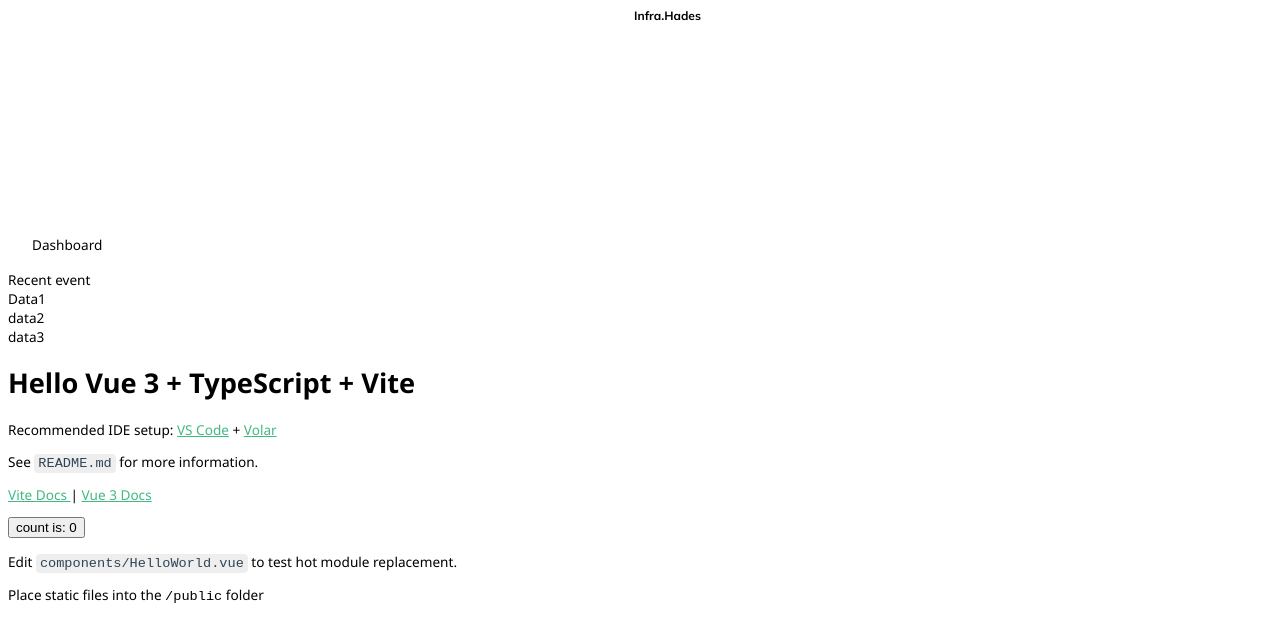
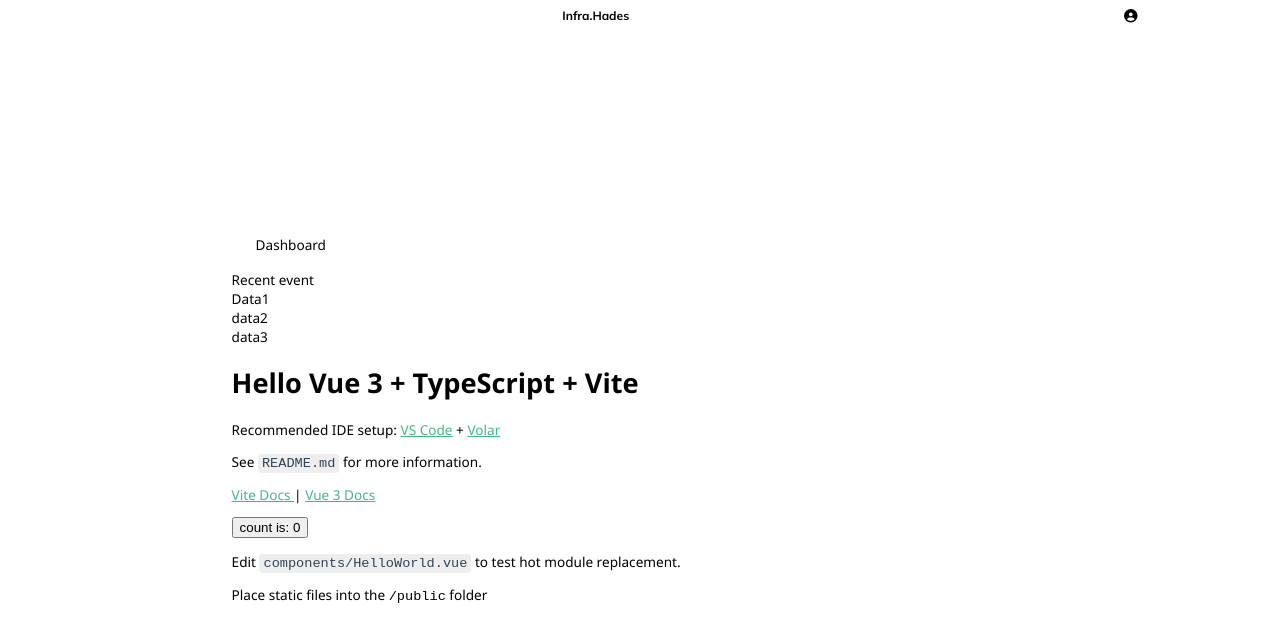
Before and after one commit to touno-io/Infra-hades-app, a Vue app: page / in a window 1280 px wide. Shown: the top 642 px of the page. Built offline with nearby package versions, Linux system fonts and the light colour scheme; what hades would draw is missing.

Commit message:
chore: update dropdown

```diff
--- a/electron/preload/dom.ts
+++ b/electron/preload/dom.ts
@@ -40,7 +40,7 @@ export const createPreloading = (user: Global.UserSetting): { append(): void; re
   const className = `logo-menu`
   oStyle.innerHTML = `
 :root {
-  --system-titleBar-height: 1.65em;
+  --system-titleBar-height: 31px;
   --user-text-color: ${user.textColor};
   --user-background-color: ${user.backgroundColor};
 }
--- a/package.json
+++ b/package.json
@@ -25,6 +25,7 @@
     "@commitlint/cli": "^17.1.2",
     "@commitlint/config-conventional": "^17.1.0",
     "@fortawesome/fontawesome-svg-core": "^6.2.0",
+    "@fortawesome/free-brands-svg-icons": "^6.2.0",
     "@fortawesome/free-regular-svg-icons": "^6.2.0",
     "@fortawesome/free-solid-svg-icons": "^6.2.0",
     "@fortawesome/vue-fontawesome": "^3.0.0-4",
@@ -47,7 +48,7 @@
     "sass": "^1.42.1",
     "sass-loader": "^10.2.0",
     "stylelint": "^14.14.0",
-    "stylelint-config-standard": "^29.0.0",
+    "stylelint-config-recommended-scss": "^7.0.0",
     "typescript": "^4.8.4",
     "vite": "^3.1.4",
     "vite-electron-plugin": "^0.4.6",
@@ -56,7 +57,7 @@
     "vite-plugin-wasm-pack": "^0.1.12",
     "vue": "^3.2.41",
     "vue-router": "^4.1.5",
-    "vue-tsc": "^1.0.8"
+    "vue-tsc": "^1.0.9"
   },
   "lint-staged": {
     "**/*.{js,ts,vue}": "eslint --ignore-path .gitignore",
--- a/src/App.vue
+++ b/src/App.vue
@@ -1,29 +1,181 @@
 <script setup lang="ts">
+import { ref } from 'vue'
 import { ipcRenderer } from 'electron'
+
+const resizable = ref('16em')
 </script>
 
 <template>
   <div class="title">
     <div class="bar d-flex position-relative align-items-stretch">
-      <button class="menu" @click.prevent="ipcRenderer.invoke('open-menu')">
+      <a class="menu d-center-flex" @click.prevent="ipcRenderer.invoke('open-menu')">
         <div class="logo-menu" />
-      </button>
+      </a>
       <div class="logo d-flex align-items-center justify-content-center flex-fill">
         <img src="./assets/logo.svg" height="22" width="22" alt="Infar Hades" />
         <span class="text">Infra.Hades</span>
       </div>
+      <div class="dropdown" tabindex="1">
+        <a class="profile d-center-flex dropdown-btn">
+          <fa icon="fa-solid fa-circle-user" />
+        </a>
+        <ul class="dropdown-menu">
+          <div class="dropdown-triangle" tabindex="1" />
+          <li>
+            <a href="#"><fa icon="fa-brands fa-github" /><span>Sign-In</span></a>
+          </li>
+          <li><hr class="dropdown-divider" /></li>
+          <li><a href="#">Options</a></li>
+          <li><a href="#">About</a></li>
+        </ul>
+      </div>
+      <div class="empty d-flex" style="width: 122px" />
     </div>
   </div>
-  <div class="panel">
-    <RouterView />
+  <div class="panel d-grid">
+    <div class="pane pane1"></div>
+    <div class="resizer" role="presentation"></div>
+    <div class="pane pane2 container-fluid">
+      <RouterView />
+    </div>
   </div>
 </template>
 
 <style lang="scss">
+/* dd container */
+.dropdown {
+  align-items: stretch;
+  display: flex;
+  outline: none;
+
+  --dropdown-background: #232426;
+  --dropdown-border-color: #44454a;
+
+  .dropdown-divider {
+    height: 0;
+    margin: 0.5rem 0;
+    overflow: hidden;
+  }
+
+  hr {
+    margin: 0.7rem 0;
+    color: inherit;
+    background-color: currentcolor;
+    border: 0;
+    opacity: 0.25;
+
+    &:not([size]) {
+      height: 1px;
+    }
+  }
+
+  .dropdown-menu {
+    list-style: none;
+    inset: 0 auto auto auto;
+    position: absolute;
+    background-color: var(--dropdown-background);
+    box-shadow: 0 0.2em 0.6em #0003;
+    z-index: 100000;
+    visibility: hidden;
+    opacity: 0;
+    transition: 0.05s ease-out;
+    border: 1px solid var(--dropdown-border-color);
+    border-radius: 3px;
+    transform: translate(-8.7em, 15px);
+    min-width: 10em;
+    padding: 0.5rem 0;
+
+    a {
+      cursor: pointer;
+      display: block;
+      font-size: 0.7rem;
+      color: var(--user-titlebar-foregound);
+      padding: 0.4em 0 0.4em 2.5em;
+      text-decoration: none;
+      transition: 0.02s ease-out;
+
+      > svg {
+        position: absolute;
+        margin: 0.1em 0 0 -1.3em;
+        font-size: 0.8rem;
+      }
+
+      &:hover {
+        background-color: #eaeaea0f;
+      }
+    }
+  }
+
+  .dropdown-btn {
+    -webkit-app-region: no-drag !important;
+    cursor: pointer;
+    transition: 0.02s ease-out;
+
+    > * {
+      transition: outline 0.1s linear;
+      outline: 0px solid transparent;
+      border-radius: 32px;
+    }
+  }
+
+  &:focus {
+    .dropdown-menu {
+      outline: none;
+      visibility: visible;
+      opacity: 1;
+      transform: translate(-8.7em, 20px);
+    }
+
+    .dropdown-btn {
+      > * {
+        outline-width: 3px;
+        outline-color: #ffffff10;
+      }
+    }
+  }
+
+  .dropdown-triangle {
+    width: 0;
+    height: 0;
+    z-index: 10;
+    border-left: 6px solid transparent;
+    border-right: 6px solid transparent;
+    border-bottom: 6px solid var(--dropdown-border-color);
+    inset: -6px 5px 0px auto;
+    position: absolute;
+
+    &::before {
+      content: '';
+      inset: 1px -6px 0px auto;
+      border-left: 6px solid transparent;
+      border-right: 6px solid transparent;
+      border-bottom: 6px solid var(--dropdown-background);
+      position: absolute;
+    }
+
+    &:focus {
+      .dropdown-menu {
+        outline: none;
+        visibility: hidden;
+        opacity: 0;
+      }
+    }
+  }
+
+  &:hover {
+    .dropdown-btn {
+      > * {
+        outline-color: #ffffff40;
+        outline-width: 3px;
+      }
+    }
+  }
+}
+
 #app {
   > .title {
+    grid-area: title;
     user-select: none;
-    grid-area: title;
 
     .bar {
       -webkit-app-region: drag;
@@ -38,11 +190,8 @@ import { ipcRenderer } from 'electron'
         font-weight: 700;
       }
 
-      button.menu {
+      > a {
         -webkit-app-region: no-drag !important;
-        background-color: transparent;
-        position: relative;
-        width: 45px;
         border: none;
 
         *,
@@ -51,19 +200,52 @@ import { ipcRenderer } from 'electron'
           animation: none !important;
         }
 
+        &.menu {
+          width: 45px;
+          cursor: default;
+
+          &:hover {
+            background-color: #ffffff1f;
+          }
+        }
+
         > .logo-menu {
+          margin-right: 1em;
           transform: scale(0.16) translateX(40px) translateY(-20px);
         }
 
-        &:hover {
-          background-color: #ffffff1f;
+        &.profile {
+          font-size: 0.94rem;
+          width: 2.4em;
         }
       }
     }
   }
 
   > .panel {
+    margin: -8px;
     grid-area: panel;
+    flex: 1 1 0%;
+    height: calc(100% + 16px);
+    outline: none;
+    overflow: hidden;
+    flex-direction: row;
+    grid-template-columns: v-bind(resizable) 4px 1fr;
+    justify-items: stretch;
+    align-items: stretch;
+    grid-template-areas: 'pane1 resizer pane2';
+
+    .resizer {
+      cursor: col-resize;
+    }
+
+    .resizer:hover {
+      background-color: rgb(255 255 255 / 1%);
+    }
+
+    .pane {
+      padding: 10px;
+    }
   }
 }
 </style>
--- a/src/assets/scss/global.scss
+++ b/src/assets/scss/global.scss
@@ -41,6 +41,12 @@ body {
       'title'
       'panel';
     grid-template-rows: [row1-start] var(--system-titleBar-height);
+
+    .d-center-flex {
+      display: flex;
+      align-items: center;
+      justify-content: center;
+    }
   }
 
   :focus-visible {
--- /dev/null
+++ b/src/components/ui/DropdownItem.vue
@@ -0,0 +1,125 @@
+<!-- <script setup lang="ts">
+console.log('setup')
+</script>
+
+<template>
+  <div class="dropdown" tabindex="1">
+    <a class="profile d-center-flex dropdown-btn">
+      <fa icon="fa-solid fa-circle-user" />
+    </a>
+    <ul class="dropdown-menu">
+      <div class="dropdown-triangle" tabindex="1" />
+      <li><a href="#">Home</a></li>
+      <li><a href="#">About</a></li>
+      <li><a href="#">Contact</a></li>
+    </ul>
+  </div>
+</template>
+
+<style lang="scss" scoped>
+.dropdown {
+  align-items: stretch;
+  display: flex;
+  outline: none;
+
+  --dropdown-background: #232426;
+  --dropdown-border-color: #44454a;
+
+  &:focus {
+    .dropdown-menu {
+      outline: none;
+      visibility: visible;
+      opacity: 1;
+      transform: translate(-8.7em, 20px);
+    }
+
+    .dropdown-btn {
+      > * {
+        outline-width: 3px;
+        outline-color: #ffffff10;
+      }
+    }
+  }
+
+  &:hover {
+    .dropdown-btn {
+      > * {
+        outline-color: #ffffff40;
+        outline-width: 3px;
+      }
+    }
+  }
+
+  .dropdown-triangle {
+    width: 0;
+    height: 0;
+    z-index: 10;
+    border-left: 6px solid transparent;
+    border-right: 6px solid transparent;
+    border-bottom: 6px solid var(--dropdown-border-color);
+    inset: -6px 5px 0px auto;
+    position: absolute;
+
+    &::before {
+      content: '';
+      inset: 1px -6px 0px auto;
+      border-left: 6px solid transparent;
+      border-right: 6px solid transparent;
+      border-bottom: 6px solid var(--dropdown-background);
+      position: absolute;
+    }
+
+    &:focus {
+      .dropdown-menu {
+        outline: none;
+        visibility: hidden;
+        opacity: 0;
+      }
+    }
+  }
+
+  /* button */
+  .dropdown-btn {
+    -webkit-app-region: no-drag !important;
+    cursor: pointer;
+    transition: 0.02s ease-out;
+
+    > * {
+      transition: outline 0.1s linear;
+      outline: 0px solid transparent;
+      border-radius: 32px;
+    }
+  }
+
+  .dropdown-menu {
+    list-style: none;
+    inset: 0px auto auto auto;
+    position: absolute;
+    background-color: var(--dropdown-background);
+    box-shadow: 0px 0.2em 0.6em rgba(0, 0, 0, 20%);
+    z-index: 100000;
+    visibility: hidden;
+    opacity: 0;
+    transition: 0.05s ease-out;
+    border: 1px solid var(--dropdown-border-color);
+    border-radius: 4px;
+    transform: translate(-8.7em, 15px);
+    min-width: 10em;
+    padding: 0.5rem 0;
+
+    a {
+      cursor: pointer;
+      display: block;
+      font-size: 0.7rem;
+      color: var(--user-titlebar-foregound);
+      padding: 0.4em 0 0.4em 2.3em;
+      text-decoration: none;
+      transition: 0.02s ease-out;
+
+      &:hover {
+        background-color: #eaeaea0f;
+      }
+    }
+  }
+}
+</style> -->
--- a/src/fontAwesome.ts
+++ b/src/fontAwesome.ts
@@ -1,6 +1,7 @@
 import { library } from '@fortawesome/fontawesome-svg-core'
 import { fas } from '@fortawesome/free-solid-svg-icons'
 import { far } from '@fortawesome/free-regular-svg-icons'
+import { fab } from '@fortawesome/free-brands-svg-icons'
 
 // config.autoAddCss = false
-library.add(fas, far)
+library.add(fas, far, fab)
```
Also changed, not shown: .stylelintrc.json, 1 other file (tests, documents, lock files or other folders).
